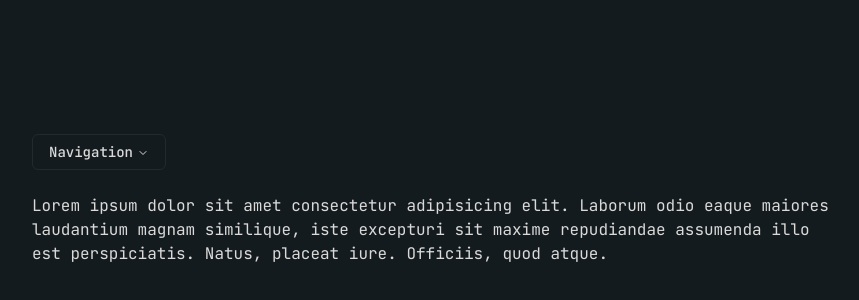
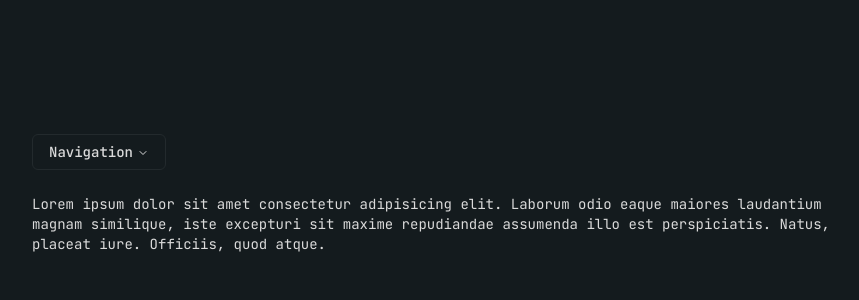
Before and after one commit to MatchaTi/matchanaa, a Next.js app: page / in a window 1280 px wide. Shown: the part 58-358 px from the top of the page, without its empty margins (208-1067 px from the left). Built offline with nearby package versions, Linux system fonts and the light colour scheme.

Commit message:
chore: change font size

```diff
--- a/src/app/layout.tsx
+++ b/src/app/layout.tsx
@@ -22,7 +22,7 @@ export default function RootLayout({
   return (
     <html lang='en'>
       <body
-        className={`${jetBrainsMono.className} flex h-screen items-center justify-center bg-blackCustom text-whiteCustom`}
+        className={`${jetBrainsMono.className} flex h-screen items-center justify-center bg-blackCustom text-sm text-whiteCustom antialiased`}
       >
         <div className='mx-auto w-full max-w-[800px] px-4 lg:px-0'>
           <div className='mb-6'>
--- a/src/components/ui/selectPages.tsx
+++ b/src/components/ui/selectPages.tsx
@@ -17,10 +17,10 @@ export default function SelectPages() {
           <NavigationMenuTrigger>Navigation</NavigationMenuTrigger>
           <NavigationMenuContent className=''>
             <NavigationMenuLink href='/'>
-              <div className='block w-[134px] p-2 hover:bg-lighterBackground'>Home</div>
+              <div className='block w-[134px] p-2 text-sm hover:bg-lighterBackground'>Home</div>
             </NavigationMenuLink>
             <NavigationMenuLink href='/projects'>
-              <div className='block w-[134px] p-2 hover:bg-lighterBackground'>Projects</div>
+              <div className='block w-[134px] p-2 text-sm hover:bg-lighterBackground'>Projects</div>
             </NavigationMenuLink>
           </NavigationMenuContent>
         </NavigationMenuItem>
```
